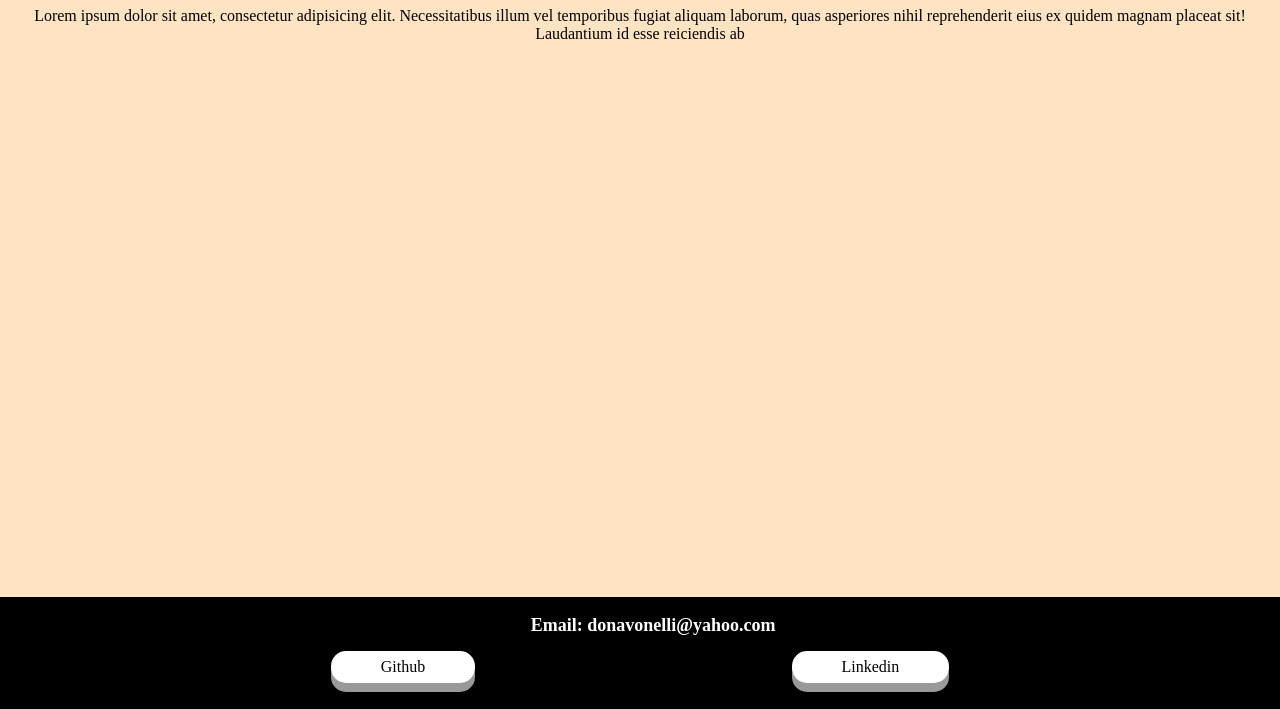
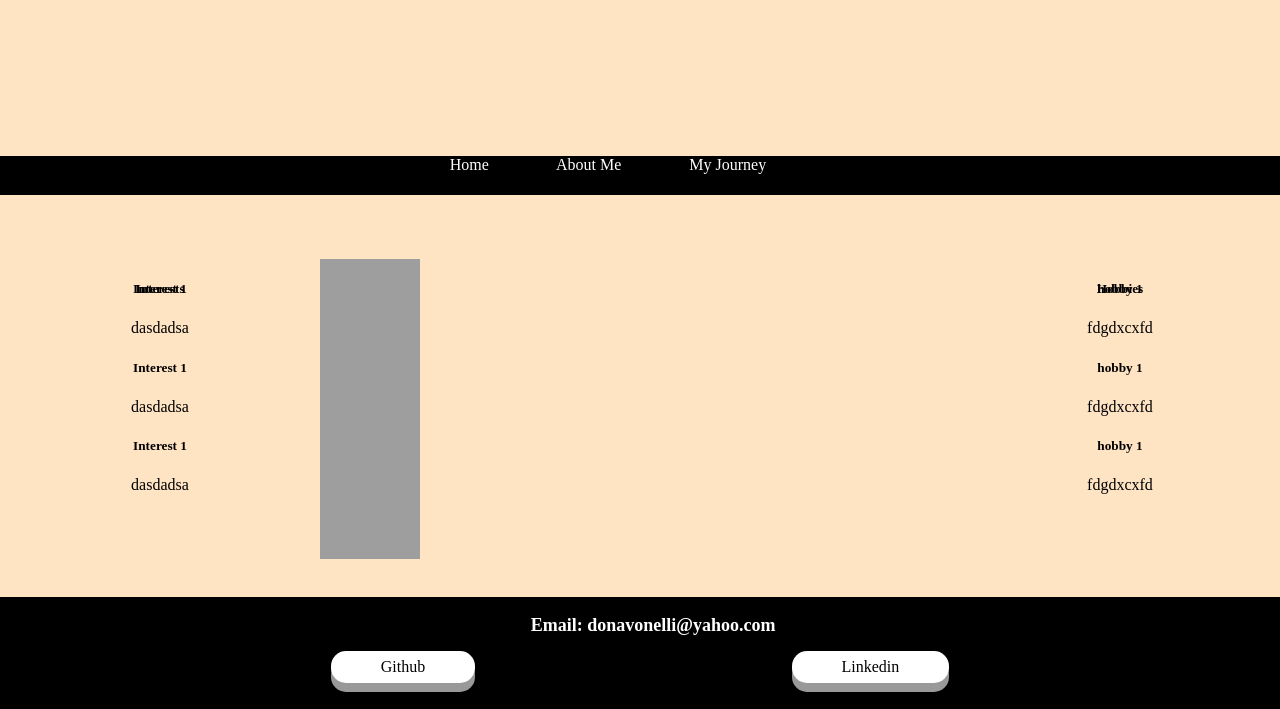
Before and after one commit to donavonelli/My-Personal-Site, a plain HTML site: page about-me.html in a window 1280 px wide. Shown: the part 91-800 px from the top of the page. Drawn offline with Linux system fonts and the light colour scheme; grey boxes are pictures that could not be loaded.

Commit message:
about page layed out

```diff
--- a/about-me.html
+++ b/about-me.html
@@ -13,19 +13,53 @@
     - Contains paragraphs explaining why it pertains to you
  -->
 <body>
-    <nav>
+    <main>
+        <nav id="about-nav">
             <a href="index.html">Home</a>
             <a href="about-me.html">About Me</a>
             <a href="my-journey.html">My Journey</a>
         </nav>
 
-    <h1>About Me</h1>
+        <h1 class="intro">About Me</h1>
 
-    <p>Lorem ipsum dolor sit amet, consectetur adipisicing elit. Necessitatibus illum vel temporibus fugiat aliquam laborum, quas asperiores nihil reprehenderit eius ex quidem magnam placeat sit! Laudantium id esse reiciendis ab</p>
+        <h5 id="interest">Interests</h5>
+
+        <h5 id="hobby">Hobbies</h5>
+        <div id="interest-content">
+            <h5>Interest 1</h5>
+            <p>dasdadsa</p>
+
+            <h5>Interest 1</h5>
+            <p>dasdadsa</p>
+
+            <h5>Interest 1</h5>
+            <p>dasdadsa</p>
+
+        </div>
+
+        <div id="hobby-content">
+            <h5>hobby 1</h5>
+            <p>fdgdxcxfd</p>
+
+            <h5>hobby 1</h5>
+            <p>fdgdxcxfd</p>
+
+            <h5>hobby 1</h5>
+            <p>fdgdxcxfd</p>
+
+        </div>
+
+        <div id="about-image-container">
+            <img src="images/the fam.jpg" alt="Donavon's family" id="about-image-1">
+            <img src="images/watertrip.jpg" alt="Donavon's water trip" id="about-image-2">
+            <img src="images/outdoorsy.jpg" alt="Donavon out in nature" id="about-image-3">
+        </div>
+    <!-- Table where they are on opposing sides  -->
         <footer>
             <h4 id="email">Email: donavonelli@yahoo.com</h4>
             <span class="footer-link button"><a href="https://github.com/donavonelli/">Github</a></span>
             <span class="footer-link button"><a href="https://www.linkedin.com/in/donavonellison/">Linkedin</a></span>
         </footer>
+    </main>
 </body>
 </html>
--- a/index.css
+++ b/index.css
@@ -78,7 +78,7 @@ a{
     transform: translateY(4px);
   }
 
-h1, h2, h3, p, nav{
+h1, h2, h3, h5, p, nav{
     text-align: center;
 }
 
@@ -107,7 +107,7 @@ h1, h2, h3, p, nav{
     /* width: 100px; */
 }
 
-#intro{
+.intro{
     grid-row: 1/4;
     grid-column: 2/3;
 }
@@ -126,3 +126,51 @@ h1, h2, h3, p, nav{
     grid-row: 6/6;
     grid-column: 2/3;
 }
+
+#about-nav{
+    grid-row: 4/5;
+}
+
+#interest{
+    grid-row: 6/6;
+    grid-column: 1/2;
+}
+
+#hobby{
+    grid-row: 6/6;
+    grid-column: 3/3;
+}
+
+#interest-content{
+    grid-row: 6/6;
+    grid-column: 1/2;
+}
+
+#hobby-content{
+    grid-row: 6/6;
+    grid-column: 3/3;
+}
+
+#about-image-container{
+    grid-column: 2/3;
+    grid-row: 6/6;
+    display: grid;
+}
+
+#about-image-1{
+    grid-row: 1/2;
+    height: 100px;
+    width: 100px;
+}
+
+#about-image-2{
+    grid-row: 2/3;
+    height: 100px;
+    width: 100px;
+}
+
+#about-image-3{
+    grid-row: 3/4;
+    height: 100px;
+    width: 100px;
+}
```
Also changed, not shown: index.html (+1 -1 lines), 3 other files. Lines whose indentation alone changed are shown as unchanged.
